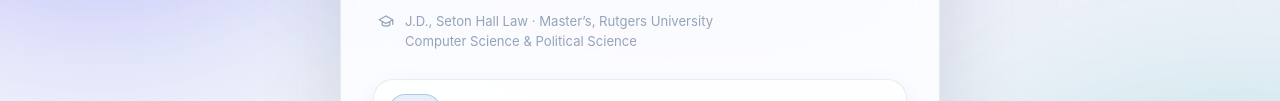
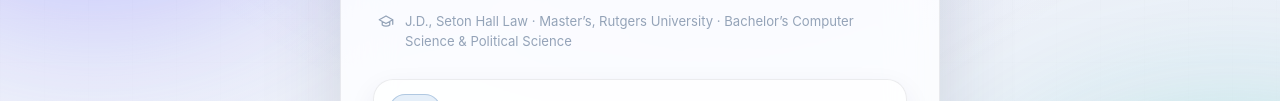
Before and after one commit to IanWardell/linkme, a plain HTML site: page site/index.html in a window 1280 px wide. Shown: the part 334-435 px from the top of the page. Drawn offline with Linux system fonts and the light colour scheme.

Commit message:
Refine education details

```diff
--- a/site/index.html
+++ b/site/index.html
@@ -48,7 +48,7 @@
           <svg viewBox="0 0 24 24" aria-hidden="true">
             <path d="m3 9 9-5 9 5-9 5-9-5Zm4 2.25V16c2.7 2.15 7.3 2.15 10 0v-4.75M21 9v6"/>
           </svg>
-          <p>J.D., Seton Hall Law &middot; Master&rsquo;s, Rutgers University<br>Computer Science &amp; Political Science</p>
+          <p>J.D., Seton Hall Law &middot; Master&rsquo;s, Rutgers University &middot; Bachelor&rsquo;s Computer Science &amp; Political Science</p>
         </div>
       </header>
 
```
